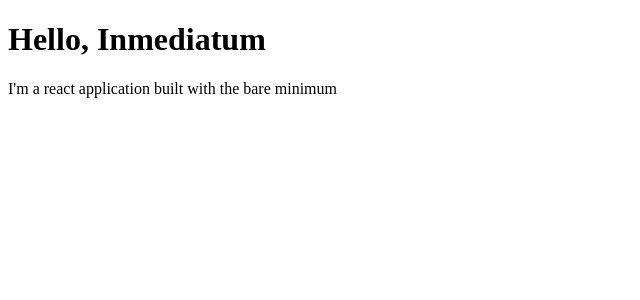
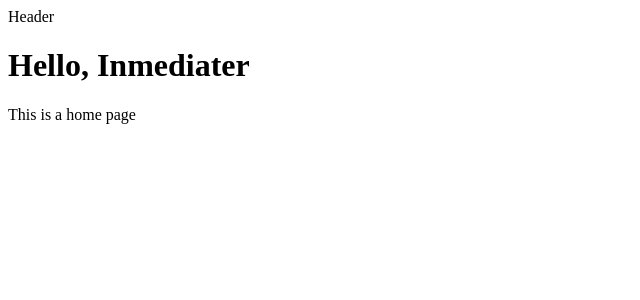
Before and after one commit to AbnirHencazs/base-front-react, a React app: page / in a window 1280 px wide. Shown: the top 300 px of the page, without its empty margins (0-640 px from the left). Built offline with nearby package versions, Linux system fonts and the light colour scheme.

Commit message:
Implement a basic routing with private routes which show a different Layout than login page

```diff
--- a/src/components/App.jsx
+++ /dev/null
@@ -1,10 +0,0 @@
-import React from 'react'
-
-export const App = () => {
-  return (
-    <div>
-        <h1>Hello, Inmediatum</h1>
-        <p>I'm a react application built with the bare minimum</p>
-    </div>
-  )
-}
--- /dev/null
+++ b/src/components/Header.jsx
@@ -0,0 +1,9 @@
+import React from 'react'
+
+const Header = () => {
+  return (
+    <div>Header</div>
+  )
+}
+
+export default Header
--- /dev/null
+++ b/src/containers/Layout.jsx
@@ -0,0 +1,13 @@
+import React from 'react'
+import Header from '../components/Header'
+
+const Layout = ({children}) => {
+  return (
+    <div>
+        <Header/>
+        { children }
+    </div>
+  )
+}
+
+export default Layout
--- a/src/index.js
+++ b/src/index.js
@@ -1,5 +1,5 @@
 import React from 'react';
 import ReactDOM from 'react-dom';
-import { App } from './components/App';
+import { App } from './routes/App';
 
 ReactDOM.render(<App/>, document.getElementById('app'))
--- /dev/null
+++ b/src/pages/Home.jsx
@@ -0,0 +1,12 @@
+import React from 'react'
+
+const Home = () => {
+  return (
+    <div>
+        <h1>Hello, Inmediater</h1>
+        <p>This is a home page</p>
+    </div>
+  )
+}
+
+export default Home
--- /dev/null
+++ b/src/pages/Login.jsx
@@ -0,0 +1,21 @@
+import React from 'react'
+import { useHistory } from 'react-router-dom/cjs/react-router-dom.min'
+
+const Login = () => {
+  const history = useHistory()
+  return (
+    <div>
+        This is a Login page
+        <form>
+            <label>Username</label>
+            <input type="text" />
+            <label>password</label>
+            <input type="password" />
+        </form>
+
+        <button onClick={() => history.push('/')}>Navigate to home</button>
+    </div>
+  )
+}
+
+export default Login
--- /dev/null
+++ b/src/pages/NotFound.jsx
@@ -0,0 +1,9 @@
+import React from 'react'
+
+const NotFound = () => {
+  return (
+    <h1>Error 404 NotFound</h1>
+  )
+}
+
+export default NotFound
--- /dev/null
+++ b/src/pages/Products.jsx
@@ -0,0 +1,11 @@
+import React from 'react'
+
+const Products = () => {
+  return (
+    <div>
+        <h1>I'm a product's page</h1>
+    </div>
+  )
+}
+
+export default Products
--- /dev/null
+++ b/src/pages/RecoveryPassword.jsx
@@ -0,0 +1,9 @@
+import React from 'react'
+
+const RecoveryPassword = () => {
+  return (
+    <div>RecoveryPassword</div>
+  )
+}
+
+export default RecoveryPassword
--- /dev/null
+++ b/src/routes/App.jsx
@@ -0,0 +1,17 @@
+import React from 'react'
+import { BrowserRouter, Switch, Route }  from 'react-router-dom'
+import PrivateRoutes from './PrivateRoutes'
+import Login from '../pages/Login'
+import RecoveryPassword from '../pages/RecoveryPassword'
+
+export const App = () => {
+  return (
+    <BrowserRouter>
+      <Switch>
+        <Route exact path="/login" component={ Login }/>
+        <Route exact path="/recovery-password" component={ RecoveryPassword }/>
+        <Route path="/" component={ PrivateRoutes }/>
+      </Switch>
+    </BrowserRouter>
+  )
+}
--- /dev/null
+++ b/src/routes/PrivateRoutes.jsx
@@ -0,0 +1,20 @@
+import React from 'react'
+import Home from '../pages/Home'
+import Products from '../pages/Products'
+import { Switch, Route } from 'react-router-dom'
+import Layout from '../containers/Layout'
+import NotFound from '../pages/NotFound'
+
+const PrivateRoutes = () => {
+  return (
+    <Layout>
+        <Switch>
+            <Route exact path="/" component={ Home }/>
+            <Route exact path="/products" component={ Products }/>
+            <Route path="*" component={ NotFound }/>
+        </Switch>
+    </Layout>
+  )
+}
+
+export default PrivateRoutes
```
